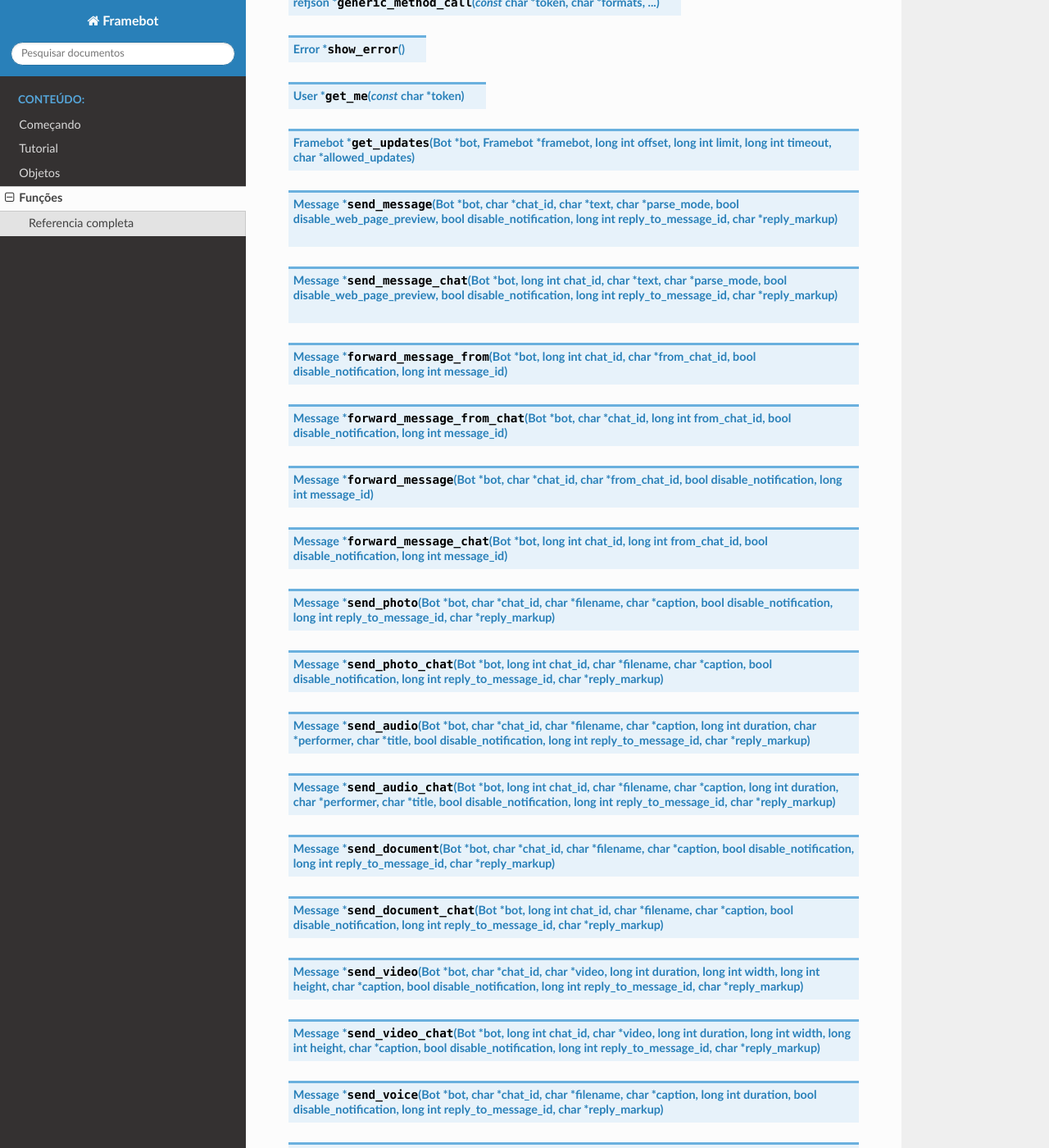
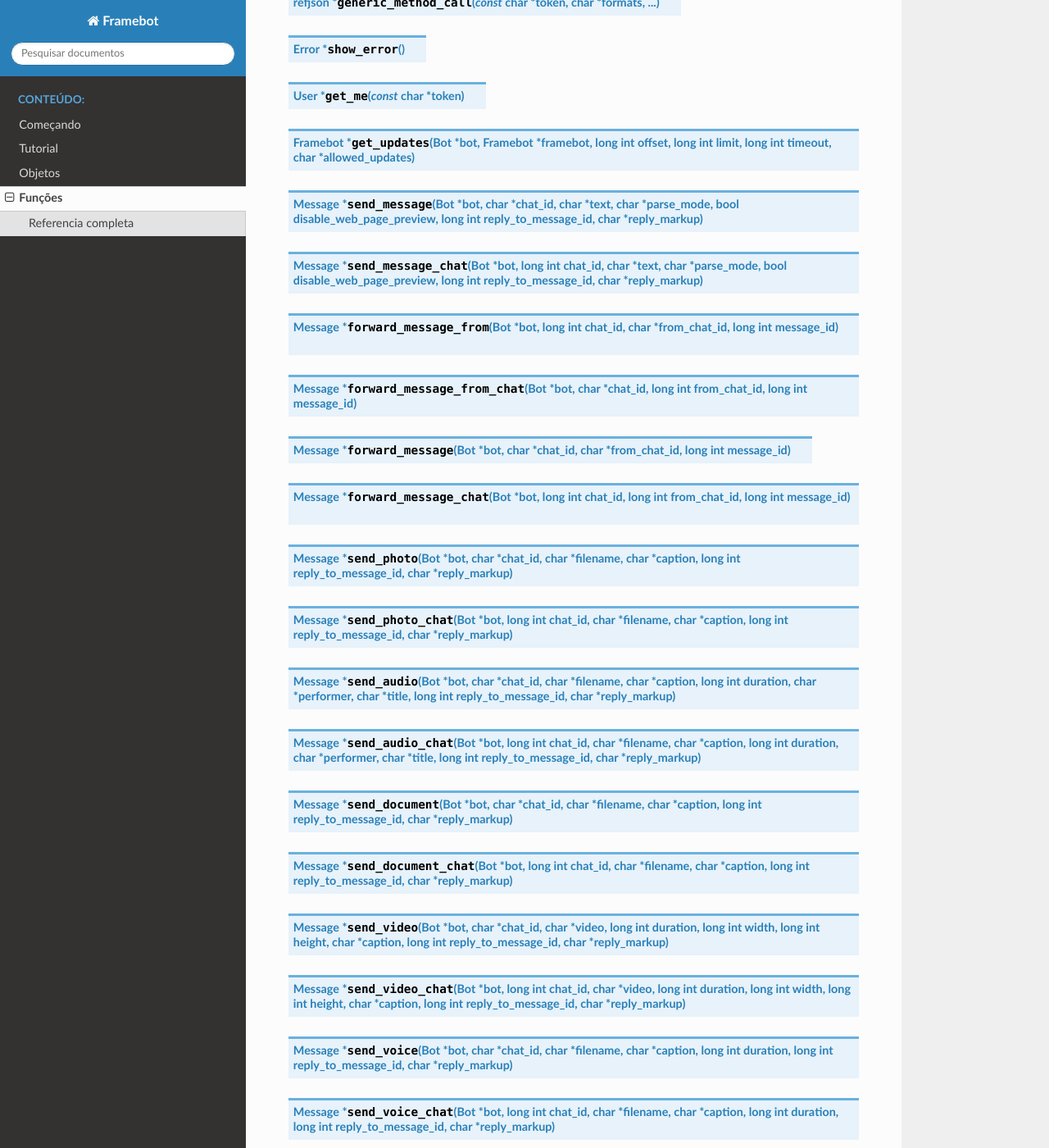
Before and after one commit to giancarlopro/framebot, a Sphinx documentation site: the page built from docs/functions.rst, in a window 1280 px wide and 1400 px high, scrolled down 5189 px. Shown: the whole window at 82% size. Built offline with Sphinx 7.4.7 and the Read the Docs theme 2.0.0, drawn with Linux system fonts in a browser that asks for light colours; some of the changed text lies outside the part shown.

Commit message:
documentation update

```diff
--- a/docs/functions.rst
+++ b/docs/functions.rst
@@ -169,47 +169,47 @@ Referencia completa
 
 .. c:function:: User * get_me(const char *token)
 
-.. c:function:: Framebot *get_updates (Bot *bot, Framebot *framebot, long int offset, long int limit,   long int timeout, char *allowed_updates)
+.. c:function:: Framebot *get_updates (Bot *bot, Framebot *framebot, long int offset, long int limit, long int timeout, char *allowed_updates)
 
-.. c:function:: Message * send_message (Bot *bot, char * chat_id, char *text, char * parse_mode,   bool disable_web_page_preview, bool disable_notification,   long int reply_to_message_id, char * reply_markup)
+.. c:function:: Message * send_message (Bot *bot, char * chat_id, char *text, char * parse_mode,   bool disable_web_page_preview, long int reply_to_message_id, char * reply_markup)
 
-.. c:function:: Message * send_message_chat (Bot *bot, long int chat_id, char *text, char * parse_mode,   bool disable_web_page_preview, bool disable_notification,   long int reply_to_message_id, char * reply_markup)
+.. c:function:: Message * send_message_chat (Bot *bot, long int chat_id, char *text, char * parse_mode,   bool disable_web_page_preview, long int reply_to_message_id, char * reply_markup)
 
-.. c:function:: Message * forward_message_from (Bot * bot, long int chat_id, char * from_chat_id,  bool disable_notification, long int message_id)
+.. c:function:: Message * forward_message_from (Bot * bot, long int chat_id, char * from_chat_id,  long int message_id)
 
-.. c:function:: Message * forward_message_from_chat (Bot * bot, char * chat_id, long int from_chat_id,  bool disable_notification, long int message_id)
+.. c:function:: Message * forward_message_from_chat (Bot * bot, char * chat_id, long int from_chat_id,  long int message_id)
 
-.. c:function:: Message * forward_message (Bot * bot, char * chat_id, char * from_chat_id,  bool disable_notification, long int message_id)
+.. c:function:: Message * forward_message (Bot * bot, char * chat_id, char * from_chat_id,  long int message_id)
 
-.. c:function:: Message * forward_message_chat (Bot * bot, long int chat_id, long int from_chat_id,  bool disable_notification, long int message_id)
+.. c:function:: Message * forward_message_chat (Bot * bot, long int chat_id, long int from_chat_id,  long int message_id)
 
-.. c:function:: Message * send_photo(Bot * bot, char * chat_id, char * filename, char * caption,  bool disable_notification, long int reply_to_message_id, char * reply_markup)
+.. c:function:: Message * send_photo(Bot * bot, char * chat_id, char * filename, char * caption,  long int reply_to_message_id, char * reply_markup)
 
-.. c:function:: Message * send_photo_chat(Bot * bot, long int chat_id, char * filename, char * caption,   bool disable_notification, long int reply_to_message_id, char * reply_markup)
+.. c:function:: Message * send_photo_chat(Bot * bot, long int chat_id, char * filename, char * caption, long int reply_to_message_id, char * reply_markup)
 
-.. c:function:: Message * send_audio(Bot *bot, char * chat_id, char * filename, char * caption, long int duration,  char * performer, char * title, bool disable_notification, long int reply_to_message_id,  char * reply_markup)
+.. c:function:: Message * send_audio(Bot *bot, char * chat_id, char * filename, char * caption, long int duration,  char * performer, char * title, long int reply_to_message_id,  char * reply_markup)
 
-.. c:function:: Message * send_audio_chat(Bot * bot, long int chat_id, char * filename, char * caption, long int duration,  char * performer, char * title, bool disable_notification, long int reply_to_message_id,  char * reply_markup)
+.. c:function:: Message * send_audio_chat(Bot * bot, long int chat_id, char * filename, char * caption, long int duration,  char * performer, char * title, long int reply_to_message_id,  char * reply_markup)
 
-.. c:function:: Message * send_document(Bot * bot, char * chat_id, char * filename, char * caption,  bool disable_notification, long int reply_to_message_id,  char * reply_markup)
+.. c:function:: Message * send_document(Bot * bot, char * chat_id, char * filename, char * caption,  long int reply_to_message_id,  char * reply_markup)
 
-.. c:function:: Message * send_document_chat(Bot * bot, long int chat_id, char * filename, char * caption,  bool disable_notification, long int reply_to_message_id,  char * reply_markup)
+.. c:function:: Message * send_document_chat(Bot * bot, long int chat_id, char * filename, char * caption,  long int reply_to_message_id,  char * reply_markup)
 
-.. c:function:: Message * send_video(Bot * bot, char * chat_id, char * video, long int duration, long int width,  long int height, char * caption, bool disable_notification, long int reply_to_message_id,   char * reply_markup)
+.. c:function:: Message * send_video(Bot * bot, char * chat_id, char * video, long int duration, long int width,  long int height, char * caption, long int reply_to_message_id,   char * reply_markup)
 
-.. c:function:: Message * send_video_chat(Bot * bot, long int chat_id, char * video, long int duration, long int width,  long int height, char * caption, bool disable_notification, long int reply_to_message_id,   char * reply_markup)
+.. c:function:: Message * send_video_chat(Bot * bot, long int chat_id, char * video, long int duration, long int width,  long int height, char * caption, long int reply_to_message_id,   char * reply_markup)
 
-.. c:function:: Message * send_voice(Bot *bot, char * chat_id, char * filename, char * caption, long int duration,  bool disable_notification, long int reply_to_message_id,  char * reply_markup)
+.. c:function:: Message * send_voice(Bot *bot, char * chat_id, char * filename, char * caption, long int duration,  long int reply_to_message_id,  char * reply_markup)
 
-.. c:function:: Message * send_voice_chat(Bot *bot, long int chat_id, char * filename, char * caption, long int duration,  bool disable_notification, long int reply_to_message_id,  char * reply_markup)
+.. c:function:: Message * send_voice_chat(Bot *bot, long int chat_id, char * filename, char * caption, long int duration,  long int reply_to_message_id,  char * reply_markup)
 
-.. c:function:: Message * send_video_note(Bot * bot, char * chat_id, char * filename, long int duration,  long int length, bool disable_notification, long int reply_to_message_id,  char * reply_markup)
+.. c:function:: Message * send_video_note(Bot * bot, char * chat_id, char * filename, long int duration,  long int length, long int reply_to_message_id,  char * reply_markup)
 
-.. c:function:: Message * send_video_note_chat(Bot * bot, long int chat_id, char * filename,  long int duration, long int length, bool disable_notification, long int reply_to_message_id,  char * reply_markup)
+.. c:function:: Message * send_video_note_chat(Bot * bot, long int chat_id, char * filename,  long int duration, long int length, long int reply_to_message_id,  char * reply_markup)
 
-.. c:function:: Message * send_location (Bot * bot, char * chat_id, float latitude,   float longitude, long int live_period, bool disable_notification,   long int reply_to_message_id, char * reply_markup)
+.. c:function:: Message * send_location (Bot * bot, char * chat_id, float latitude,   float longitude, long int live_period, long int reply_to_message_id, char * reply_markup)
 
-.. c:function:: Message * send_location_chat (Bot * bot, long int chat_id, float latitude, float logitude,   long int live_period, bool disable_notification, long int reply_to_message_id,   char * reply_markup)
+.. c:function:: Message * send_location_chat (Bot * bot, long int chat_id, float latitude, float logitude, long int live_period, long int reply_to_message_id,   char * reply_markup)
 
 .. c:function:: Message * edit_message_live_location(Bot * bot, char * chat_id, long int message_id,  char * inline_message_id, float latitude, float longitude, char * reply_markup)
 
@@ -219,13 +219,13 @@ Referencia completa
 
 .. c:function:: Message * stop_message_live_location_chat(Bot * bot, long int chat_id, long int message_id,   char * inline_message_id, char * reply_markup)
 
-.. c:function:: Message * send_venue(Bot * bot, char * chat_id, float latitude, float longitude,   char * title, char * address, char * foursquare_id, bool disable_notification,   long int reply_to_message_id, char * reply_markup)
+.. c:function:: Message * send_venue(Bot * bot, char * chat_id, float latitude, float longitude,   char * title, char * address, char * foursquare_id, long int reply_to_message_id, char * reply_markup)
 
-.. c:function:: Message * send_venue_chat(Bot * bot, long int chat_id, float latitude, float longitude,   char * title, char * address, char * foursquare_id, bool disable_notification,   long int reply_to_message_id, char * reply_markup)
+.. c:function:: Message * send_venue_chat(Bot * bot, long int chat_id, float latitude, float longitude,   char * title, char * address, char * foursquare_id, long int reply_to_message_id, char * reply_markup)
 
-.. c:function:: Message * send_contact(Bot * bot, char * chat_id, char * phone_number, char * first_name,   char * last_name, bool disable_notification, long int reply_to_message_id,   char * reply_markup)
+.. c:function:: Message * send_contact(Bot * bot, char * chat_id, char * phone_number, char * first_name,   char * last_name, long int reply_to_message_id,   char * reply_markup)
 
-.. c:function:: Message * send_contact_chat(Bot * bot, long int chat_id, char * phone_number, char * first_name,   char * last_name, bool disable_notification, long int reply_to_message_id,   char * reply_markup)
+.. c:function:: Message * send_contact_chat(Bot * bot, long int chat_id, char * phone_number, char * first_name,   char * last_name, long int reply_to_message_id,   char * reply_markup)
 
 .. c:function:: int send_chat_action(Bot * bot, char * chat_id, char * action)
 
```
Also changed, not shown: other parts of docs/functions.rst (+8 -0 lines), 2 other files.
